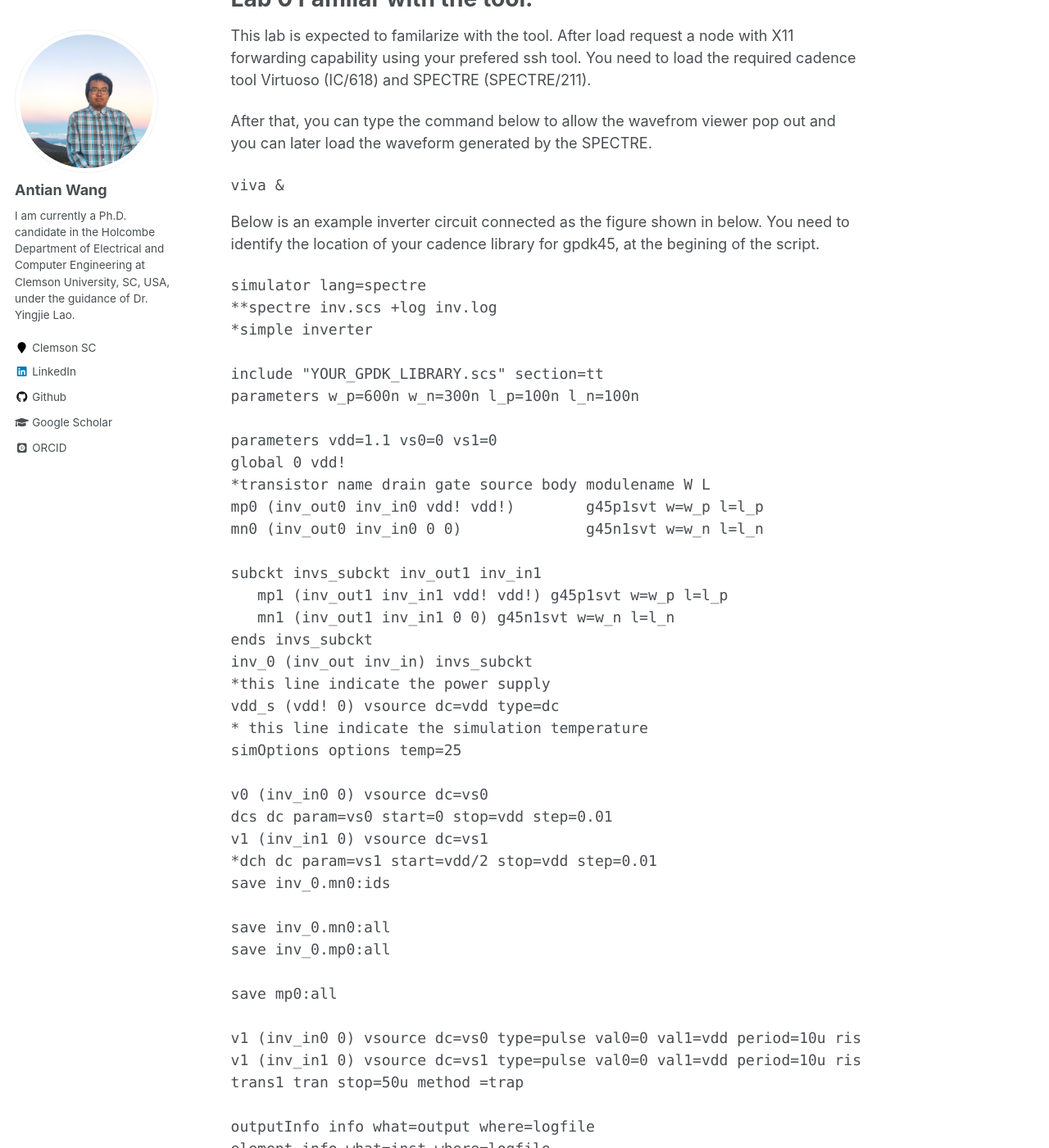
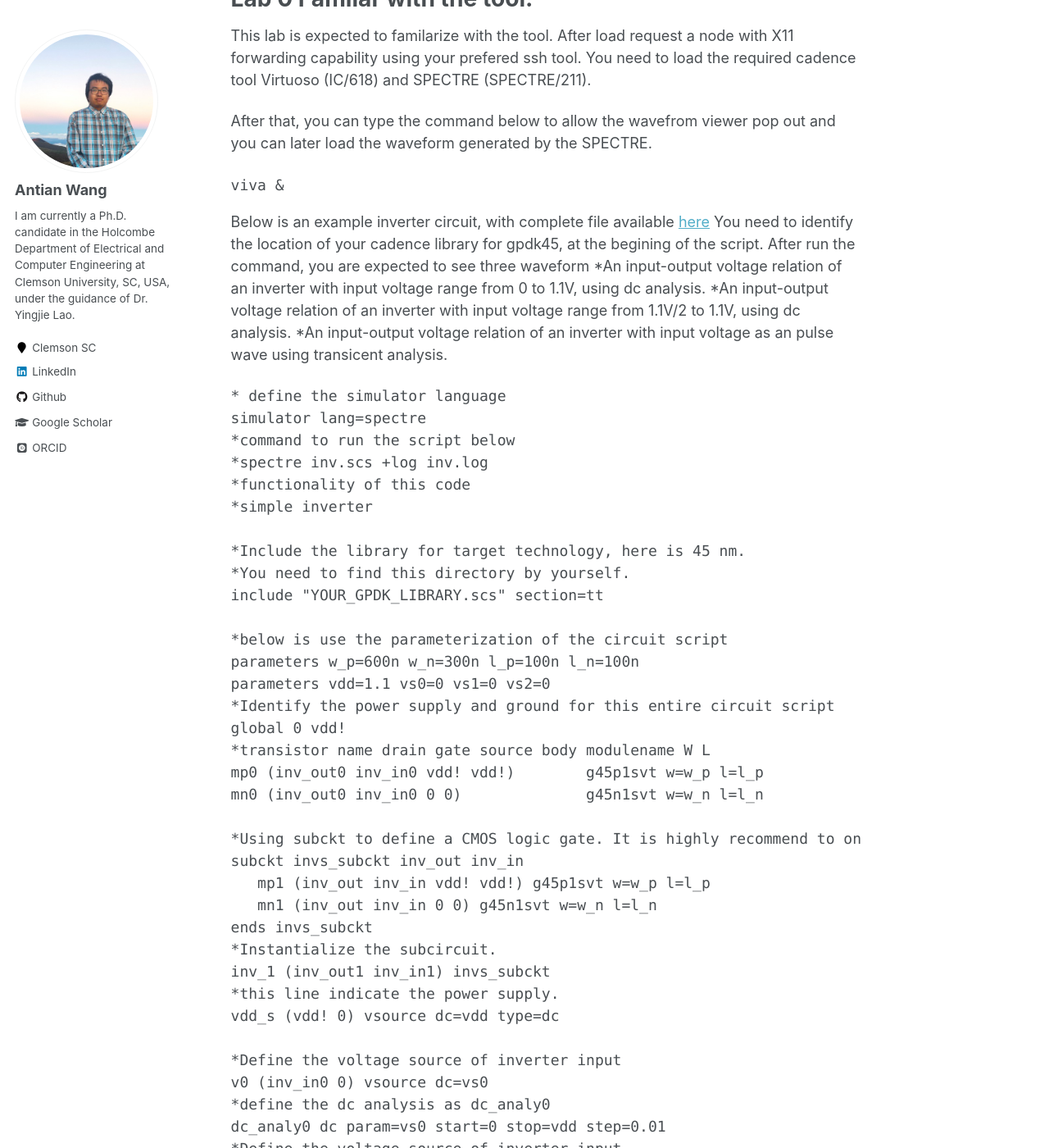
Before and after one commit to wangantian/wangantian.github.io, a Jekyll site: the page built from _teaching/Clemson_ECE4590.md, in a window 1280 px wide and 1400 px high, scrolled down 752 px. Shown: the whole window at 82% size. Built offline with Jekyll 4.4.1, drawn with Linux system fonts in a browser that asks for light colours; some web fonts are replaced; some of the changed text lies outside the part shown.

Commit message:
Update Clemson_ECE4590.md

```diff
--- a/_teaching/Clemson_ECE4590.md
+++ b/_teaching/Clemson_ECE4590.md
@@ -33,56 +33,77 @@ After that, you can type the command below to allow the wavefrom viewer pop out
 viva &
 </pre>
 
-Below is an example inverter circuit connected as the figure shown in below.
+Below is an example inverter circuit, with complete file available [here](/file/teaching/459/lab0.scs)
 You need to identify the location of your cadence library for gpdk45, at the begining of the script.
-
+After run the command, you are expected to see three waveform
+*An input-output voltage relation of an inverter with input voltage range from 0 to 1.1V, using dc analysis.
+*An input-output voltage relation of an inverter with input voltage range from 1.1V/2 to 1.1V, using dc analysis.
+*An input-output voltage relation of an inverter with input voltage as an pulse wave using transicent analysis.
 <pre>
+* define the simulator language
 simulator lang=spectre
-**spectre inv.scs +log inv.log
+*command to run the script below
+*spectre inv.scs +log inv.log
+*functionality of this code
 *simple inverter
 
+*Include the library for target technology, here is 45 nm.
+*You need to find this directory by yourself.
 include "YOUR_GPDK_LIBRARY.scs" section=tt
+
+*below is use the parameterization of the circuit script
 parameters w_p=600n w_n=300n l_p=100n l_n=100n
-
-parameters vdd=1.1 vs0=0 vs1=0
+parameters vdd=1.1 vs0=0 vs1=0 vs2=0
+*Identify the power supply and ground for this entire circuit script
 global 0 vdd!
 *transistor name drain gate source body modulename W L
 mp0 (inv_out0 inv_in0 vdd! vdd!)	g45p1svt w=w_p l=l_p
 mn0 (inv_out0 inv_in0 0 0) 		g45n1svt w=w_n l=l_n
 
-subckt invs_subckt inv_out1 inv_in1
-   mp1 (inv_out1 inv_in1 vdd! vdd!) g45p1svt w=w_p l=l_p
-   mn1 (inv_out1 inv_in1 0 0) g45n1svt w=w_n l=l_n
+*Using subckt to define a CMOS logic gate. It is highly recommend to only use it once the internal structure is complicated and you do not want to change any parameters within this sub circuit/macro.
+subckt invs_subckt inv_out inv_in
+   mp1 (inv_out inv_in vdd! vdd!) g45p1svt w=w_p l=l_p
+   mn1 (inv_out inv_in 0 0) g45n1svt w=w_n l=l_n
 ends invs_subckt
-inv_0 (inv_out inv_in) invs_subckt
-*this line indicate the power supply
+*Instantialize the subcircuit.
+inv_1 (inv_out1 inv_in1) invs_subckt
+*this line indicate the power supply.
 vdd_s (vdd! 0) vsource dc=vdd type=dc
+
+*Define the voltage source of inverter input
+v0 (inv_in0 0) vsource dc=vs0
+*define the dc analysis as dc_analy0
+dc_analy0 dc param=vs0 start=0 stop=vdd step=0.01
+*Define the voltage source of inverter input
+v1 (inv_in1 0) vsource dc=vs1
+*define the dc analysis as dc_analy1
+dc_analy1 dc param=vs1 start=vdd/2 stop=vdd step=0.01
+*save the ids of mn0 within the subcircuit, ids is one of the transistor interior parameters/measurements.
+save inv_0.mn1:ids
+*Or we just save everything
+save inv_0.mp1:all
+*Or we just save everything
+save mp0:all
+*Instantiate another inverter using sub circuit
+inv_2 (inv_out2 inv_in2) invs_subckt
+*Define a pulse wave with corrsponding initial value and period, rising time and fall time, pulse wave width.
+v1 (inv_in2 0) vsource dc=vs2 type=pulse val0=0 val1=vdd period=10u rise=5p fall=5p width=5u
+*Define the starting time and end time of transient analysis.
+trans1 tran stop=50u method =trap
+
 * this line indicate the simulation temperature
 simOptions options temp=25
 
-v0 (inv_in0 0) vsource dc=vs0
-dcs dc param=vs0 start=0 stop=vdd step=0.01
-v1 (inv_in1 0) vsource dc=vs1
-*dch dc param=vs1 start=vdd/2 stop=vdd step=0.01
-save inv_0.mn0:ids
-
-save inv_0.mn0:all
-save inv_0.mp0:all
-
-save mp0:all
-
-v1 (inv_in0 0) vsource dc=vs0 type=pulse val0=0 val1=vdd period=10u rise=5p fall=5p width=5u
-v1 (inv_in1 0) vsource dc=vs1 type=pulse val0=0 val1=vdd period=10u rise=5p fall=5p width=5u
-trans1 tran stop=50u method =trap
-
+* these lines indicatae saving some information within the log file.
 outputInfo info what=output where=logfile
 element info what=inst where=logfile
 </pre>
 
 
-
 Lab 1 SPECTRE & DC analysis of NMOS and PMOS
 ======
+
+
 
 Lab 2 SPECTRE transient analysis and measurement
 ======
```
